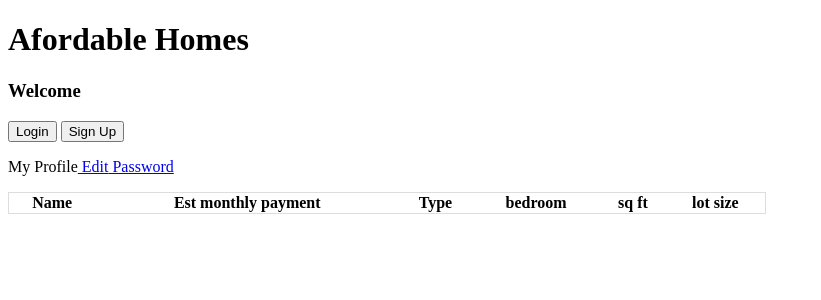
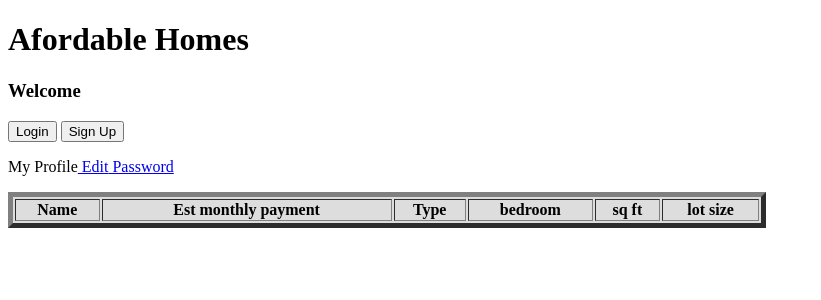
Before and after one commit to NoorMusheer/Affordable_Home_Group_8, a Flask app: template flask_app/templates/results.html in a window 1280 px wide. Shown: the top 300 px of the page, without its empty margins (0-821 px from the left). Run offline with Flask 2, Linux system fonts and the light colour scheme; the template is opened without the code that fills it, so the values that code supplies are empty; parts of the project's set-up code (start-up, migrations or seed data) failed here and were passed over.

Commit message:
Update results.html

```diff
--- a/flask_app/templates/results.html
+++ b/flask_app/templates/results.html
@@ -9,14 +9,6 @@
     <style>
     </style>
 </head>
-<style>
-    table {
-        border-collapse: collapse;
-        border-spacing: 0;
-        width: 100%;
-        border: 1px solid #ddd;
-    }
-</style>
 
 <body>
     <div>
@@ -30,7 +22,7 @@
         <div class="container" , method="POST">
             <div class="row">
                 <div class="column">
-                    <table style="width:60%">
+                    <table bgcolor="#ddd" border="5" style="width:60%">
                         <tr>
                             <th>Name</th>
                             <th>Est monthly payment</th>
```
